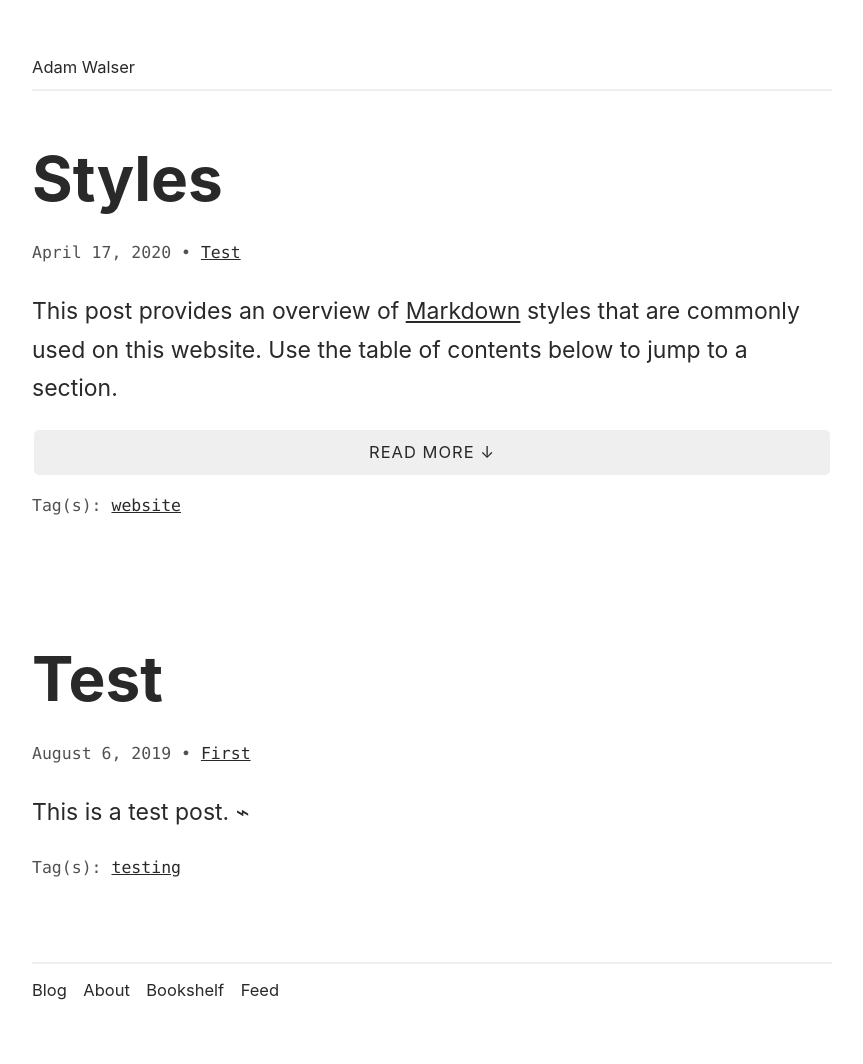
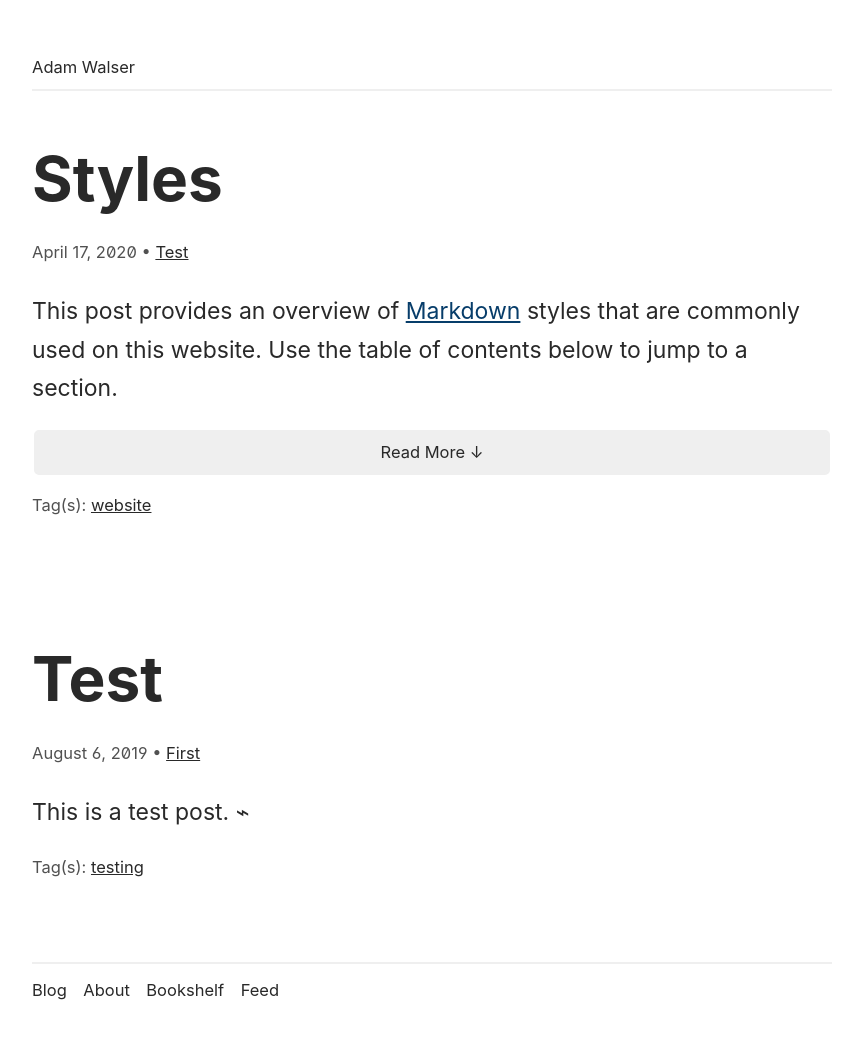
Before and after one commit to ajpwalser/ajpwalser.github.io, a Jekyll site: the page built from index.html, in a window 1280 px wide. Shown: the whole page, without its empty margins (208-1071 px from the left). Built offline with Jekyll 4.4.1, drawn with Linux system fonts in a browser that asks for light colours; some web fonts are replaced; the list of posts is cut into pages by our own code.

Commit message:
Update style.css

```diff
--- a/css/style.css
+++ b/css/style.css
@@ -1,3 +1,9 @@
+@import url('https://rsms.me/inter/inter.css');
+html { font-family: 'Inter', sans-serif; }
+@supports (font-variation-settings: normal) {
+  html { font-family: 'Inter var', sans-serif; }
+}
+
 /* Body */
 
 body {
@@ -5,7 +11,8 @@
 	margin: 1em auto;
 	max-width: 800px;
 	line-height: 1.66;
-	font-family: -apple-system, BlinkMacSystemFont, Segoe UI, Helvetica, Arial, sans-serif, Apple Color Emoji, Segoe UI Emoji, Segoe UI Symbol;
+	font-family: 'Inter', -apple-system, BlinkMacSystemFont, Segoe UI, Helvetica, Arial, sans-serif, Apple Color Emoji, Segoe UI Emoji, Segoe UI Symbol;
+	font-feature-settings: "ss01", "zero";
 	font-size: 23px;
 	color: rgb(41, 41, 41);
 	padding: 1em;
@@ -51,33 +58,26 @@
 /* Links */
 
 a:link {
-	color: rgb(41, 41, 41);
+	color: rgb(7, 61, 106);
 	text-decoration: underline;
 }
 
 a:visited {
-	color: rgb(41, 41, 41);
+	color: rgb(7, 61, 106);
 	text-decoration: underline;
 }
 
 a:hover {
-	color: rgb(41, 41, 41);
+	color: rgb(7, 61, 106);
 	text-decoration: none;
 }
 
 a:active {
-	color: rgb(41, 41, 41));
+	color: rgb(7, 61, 106);
 	text-decoration: none;
 }
 
 /* Headings */
-
-h1,
-h2,
-h3,
-h4 {
-	color: rgb(41, 41, 41);
-}
 
 h1 {
 	font-size: 3.2em;
@@ -85,7 +85,6 @@
 }
 
 .header {
-	font-family: -apple-system, BlinkMacSystemFont, Segoe UI, Helvetica, Arial, sans-serif, Apple Color Emoji, Segoe UI Emoji, Segoe UI Symbol;
 	font-size: 0.718em;
 	font-weight: 400;
 	line-height: 1.25em;
@@ -132,7 +131,6 @@
 time,
 .meta,
 figcaption {
-	font-family: SFMono-Regular, Consolas, Liberation Mono, Menlo, monospace;
 	font-size: 0.718em;
 	color: rgb(81, 81, 81);
 }
@@ -277,8 +275,6 @@
 	-moz-border-radius: 5px;
 	border-radius: 5px;
 	text-decoration: none;
-	letter-spacing: 1px;
-	text-transform: uppercase;
 }
 
 /* Span Button */
@@ -322,7 +318,6 @@
 
 .tag-box,
 .cat-box {
-	font-family: SFMono-Regular, Consolas, Liberation Mono, Menlo, monospace;
 	list-style: none;
 	margin: 0;
 	padding: 4px 0;
```
